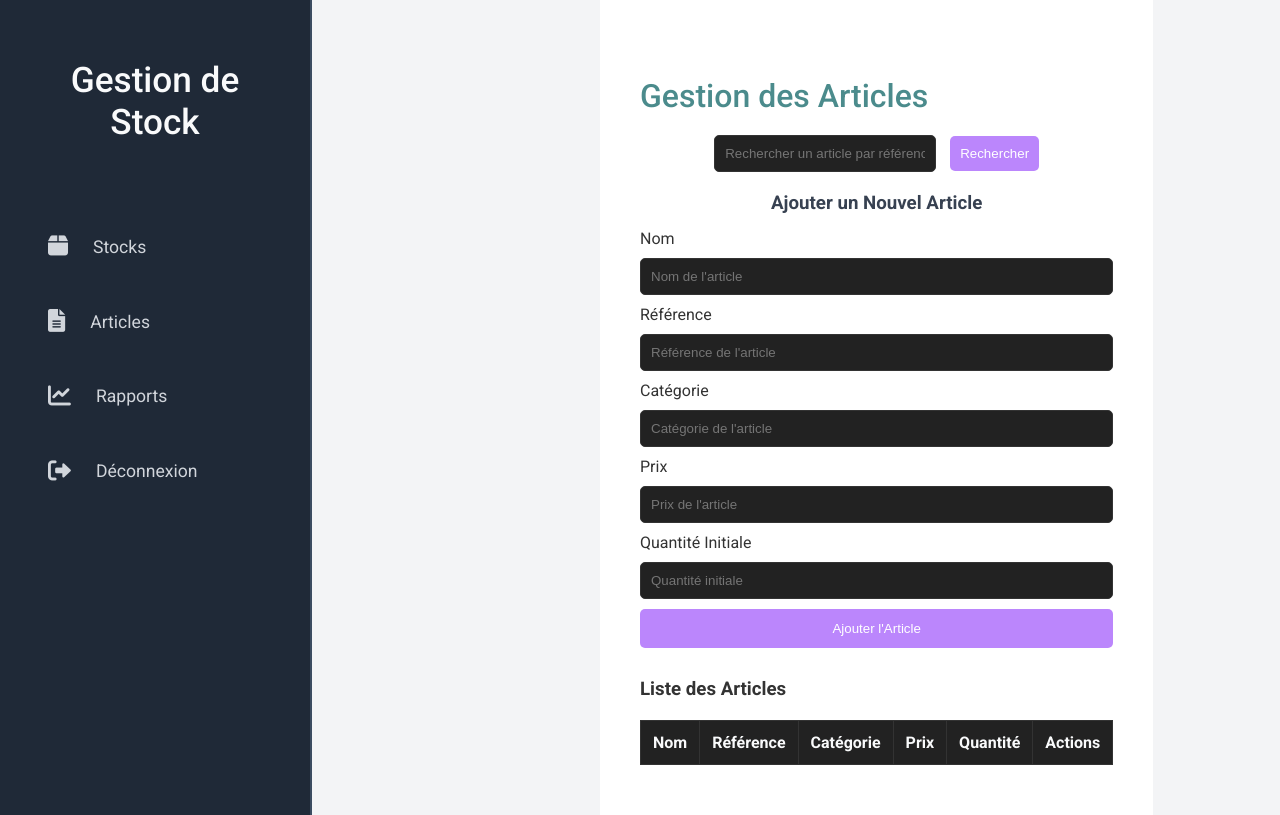
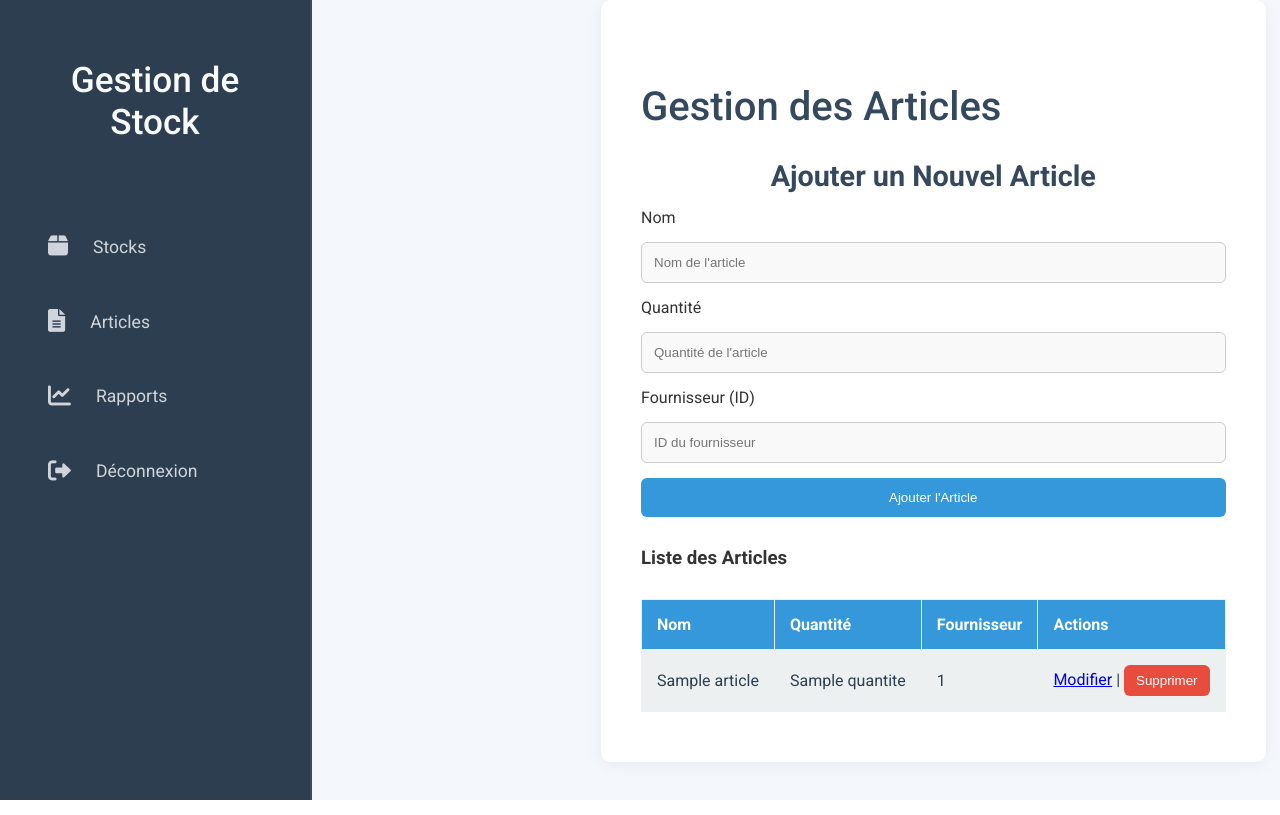
Before and after one commit to cypheredvortex/stockmanagement, a Django app: template templates/articles.html in a window 1280 px wide. Run offline with Django 3.2, Linux system fonts and the light colour scheme; the template is opened without the code that fills it: most values are stand-ins (such as "Sample title", 1, 10 or a date in 2020); lists and menus that the app fills with data are empty.

Commit message:
Update articles.html

```diff
--- a/templates/articles.html
+++ b/templates/articles.html
@@ -12,7 +12,7 @@
             font-family: "Roboto", sans-serif;
             margin: 0;
             padding: 0;
-            background: #f3f4f6;
+            background: #f4f7fb;
             color: #333;
             display: flex;
             min-height: 100vh;
@@ -22,7 +22,7 @@
         .sidebar {
             width: 250px;
             height: 100vh;
-            background: #1f2937;
+            background:  #2c3e50; /* Retained original color */
             padding: 30px;
             position: fixed;
             left: 0;
@@ -76,48 +76,53 @@
 
         /* Main Content */
         .content {
-            margin-left: 600px;
+            margin-left: 600px; /* Adjusted for sidebar */
             padding: 50px 40px;
             background: #ffffff;
             flex-grow: 1;
+            border-left: 1px solid #ecf0f1;
+            border-radius: 10px;
+            box-shadow: 0 4px 15px rgba(0, 0, 0, 0.05);
         }
 
         h2 {
-            font-size: 2em;
+            font-size: 2.5em;
             font-weight: 500;
             margin-bottom: 20px;
-            color: #4b8b8c;
+            color: #34495e;
         }
 
+        /* Search Section */
         .search-container {
             margin-bottom: 20px;
             text-align: center;
         }
 
         .search-container input {
-            padding: 10px;
-            width: 200px;
+            padding: 12px;
+            width: 220px;
             margin-right: 10px;
-            border-radius: 5px;
-            border: 1px solid #333;
-            background: #222;
-            color: #fff;
+            border-radius: 6px;
+            border: 1px solid #ccc;
+            background: #f9f9f9;
+            color: #333;
         }
 
         .search-container button {
-            padding: 10px;
-            background: #bb86fc;
+            padding: 12px;
+            background: #3498db;
             color: white;
             border: none;
-            border-radius: 5px;
+            border-radius: 6px;
             cursor: pointer;
             transition: 0.3s;
         }
 
         .search-container button:hover {
-            background: #9b59ff;
+            background: #2980b9;
         }
 
+        /* Add Article Section */
         .add-article {
             margin-bottom: 30px;
         }
@@ -125,65 +130,67 @@
         .add-article h3 {
             text-align: center;
             margin-bottom: 15px;
-            color: #374151;
+            font-size: 1.8em;
+            color: #34495e;
         }
 
         .add-article form {
             display: grid;
-            grid-gap: 10px;
+            grid-gap: 15px;
         }
 
         .add-article input,
         .add-article select {
-            padding: 10px;
-            border-radius: 5px;
-            border: 1px solid #333;
-            background: #222;
-            color: #fff;
+            padding: 12px;
+            border-radius: 6px;
+            border: 1px solid #ccc;
+            background: #f9f9f9;
+            color: #333;
         }
 
         .add-article button {
-            background: #bb86fc;
+            background: #3498db;
             color: white;
             padding: 12px;
             border: none;
-            border-radius: 5px;
+            border-radius: 6px;
             cursor: pointer;
             transition: 0.3s;
         }
 
         .add-article button:hover {
-            background: #9b59ff;
+            background: #2980b9;
         }
 
+        /* Articles List */
         .articles-list table {
             width: 100%;
-            margin-top: 20px;
+            margin-top: 30px;
             border-collapse: collapse;
             text-align: left;
         }
 
         .articles-list th, .articles-list td {
-            padding: 12px;
-            border: 1px solid #333;
+            padding: 15px;
+            border: 1px solid #ecf0f1;
         }
 
         .articles-list th {
-            background: #222;
-            color: #f9fafb;
+            background: #3498db;
+            color: #fff;
         }
 
         .articles-list td {
-            background: #1e1e1e;
-            color: #f9fafb;
+            background: #ecf0f1;
+            color: #2c3e50;
         }
 
         .articles-list button {
             background: #e74c3c;
             color: white;
-            padding: 5px 10px;
+            padding: 8px 12px;
             border: none;
-            border-radius: 5px;
+            border-radius: 6px;
             cursor: pointer;
             transition: 0.3s;
         }
@@ -201,10 +208,15 @@
 
             .content {
                 margin-left: 240px;
+                padding: 30px;
             }
 
-            .articles-list table {
-                margin-top: 20px;
+            .search-container input {
+                width: 250px;
+            }
+
+            .articles-list button {
+                font-size: 0.9em;
             }
         }
 
@@ -218,25 +230,30 @@
 
             .content {
                 margin-left: 0;
+                padding: 20px;
             }
 
-            .articles-list table {
-                margin-top: 20px;
+            .search-container input {
+                width: 100%;
+                margin-right: 0;
+            }
+
+            .articles-list button {
+                font-size: 0.8em;
             }
         }
-
     </style>
 </head>
 <body>
     <div class="dashboard">
         <!-- Sidebar Navigation -->
         <aside class="sidebar">
-            <h2>Gestion de Stock</h2>
+            <h2><a href="{% url 'get_stocks' %}" style="color: inherit; text-decoration: none;">Gestion de Stock</a></h2>
             <ul>
-                <li><a href="{% url 'stocks_view' %}"><i class="fas fa-box"></i> Stocks</a></li>
-                <li><a href="{% url 'articles_view' %}"><i class="fas fa-file-alt"></i> Articles</a></li>
-                <li><a href="{% url 'rapports_view' %}"><i class="fas fa-chart-line"></i> Rapports</a></li>
-                <li><a href="" class="logout"><i class="fas fa-sign-out-alt"></i> Déconnexion</a></li>
+                <li><a href="{% url 'get_stocks' %}"><i class="fas fa-box"></i> Stocks</a></li>
+                <li><a href="{% url 'get_articles' %}"><i class="fas fa-file-alt"></i> Articles</a></li>
+                <li><a href="{% url 'get_rapports' %}"><i class="fas fa-chart-line"></i> Rapports</a></li>
+                <li><a href="{% url 'logout_view' %}" class="logout"><i class="fas fa-sign-out-alt"></i> Déconnexion</a></li>
             </ul>
         </aside>
 
@@ -245,30 +262,19 @@
             <div class="articles-container">
                 <h2>Gestion des Articles</h2>
 
-                <!-- Search Section -->
-                <div class="search-container">
-                    <input type="text" id="search-bar" placeholder="Rechercher un article par référence ou nom">
-                    <button id="search-btn">Rechercher</button>
-                </div>
-
                 <!-- Add Article Section -->
                 <div class="add-article">
                     <h3>Ajouter un Nouvel Article</h3>
-                    <form id="add-article-form">
-                        <label for="name">Nom</label>
-                        <input type="text" id="name" name="name" placeholder="Nom de l'article" required>
+                    <form method="POST" action="{% url 'create_article' %}">
+                        {% csrf_token %}
+                        <label for="nom">Nom</label>
+                        <input type="text" id="nom" name="nom" placeholder="Nom de l'article" required>
 
-                        <label for="reference">Référence</label>
-                        <input type="text" id="reference" name="reference" placeholder="Référence de l'article" required>
+                        <label for="quantite">Quantité</label>
+                        <input type="number" id="quantite" name="quantite" placeholder="Quantité de l'article" required>
 
-                        <label for="category">Catégorie</label>
-                        <input type="text" id="category" name="category" placeholder="Catégorie de l'article" required>
-
-                        <label for="price">Prix</label>
-                        <input type="number" id="price" name="price" placeholder="Prix de l'article" required>
-
-                        <label for="quantity">Quantité Initiale</label>
-                        <input type="number" id="quantity" name="quantity" placeholder="Quantité initiale" required>
+                        <label for="fournisseur">Fournisseur (ID)</label>
+                        <input type="number" id="fournisseur" name="fournisseur" placeholder="ID du fournisseur">
 
                         <button type="submit">Ajouter l'Article</button>
                     </form>
@@ -281,15 +287,28 @@
                         <thead>
                             <tr>
                                 <th>Nom</th>
-                                <th>Référence</th>
-                                <th>Catégorie</th>
-                                <th>Prix</th>
                                 <th>Quantité</th>
+                                <th>Fournisseur</th>
                                 <th>Actions</th>
                             </tr>
                         </thead>
                         <tbody>
-                            <!-- Articles will be dynamically added here -->
+                            {% for article in articles %}
+                            <tr>
+                                <td>{{ article.nom }}</td>
+                                <td>{{ article.quantite }}</td>
+                                <td>{{ article.fournisseur.id }}</td>
+                                <td>
+                                    <a href="{% url 'update_article_view' article.id %}">Modifier</a> |
+                                    <form action="{% url 'delete_article' article.id %}" method="POST" style="display:inline;">
+                                        {% csrf_token %}
+                                        <button type="submit">Supprimer</button>
+                                    </form>
+                                </td>
+                            </tr>
+                            {% empty %}
+                            <tr><td colspan="4">Aucun article disponible.</td></tr>
+                            {% endfor %}
                         </tbody>
                     </table>
                 </div>
```
